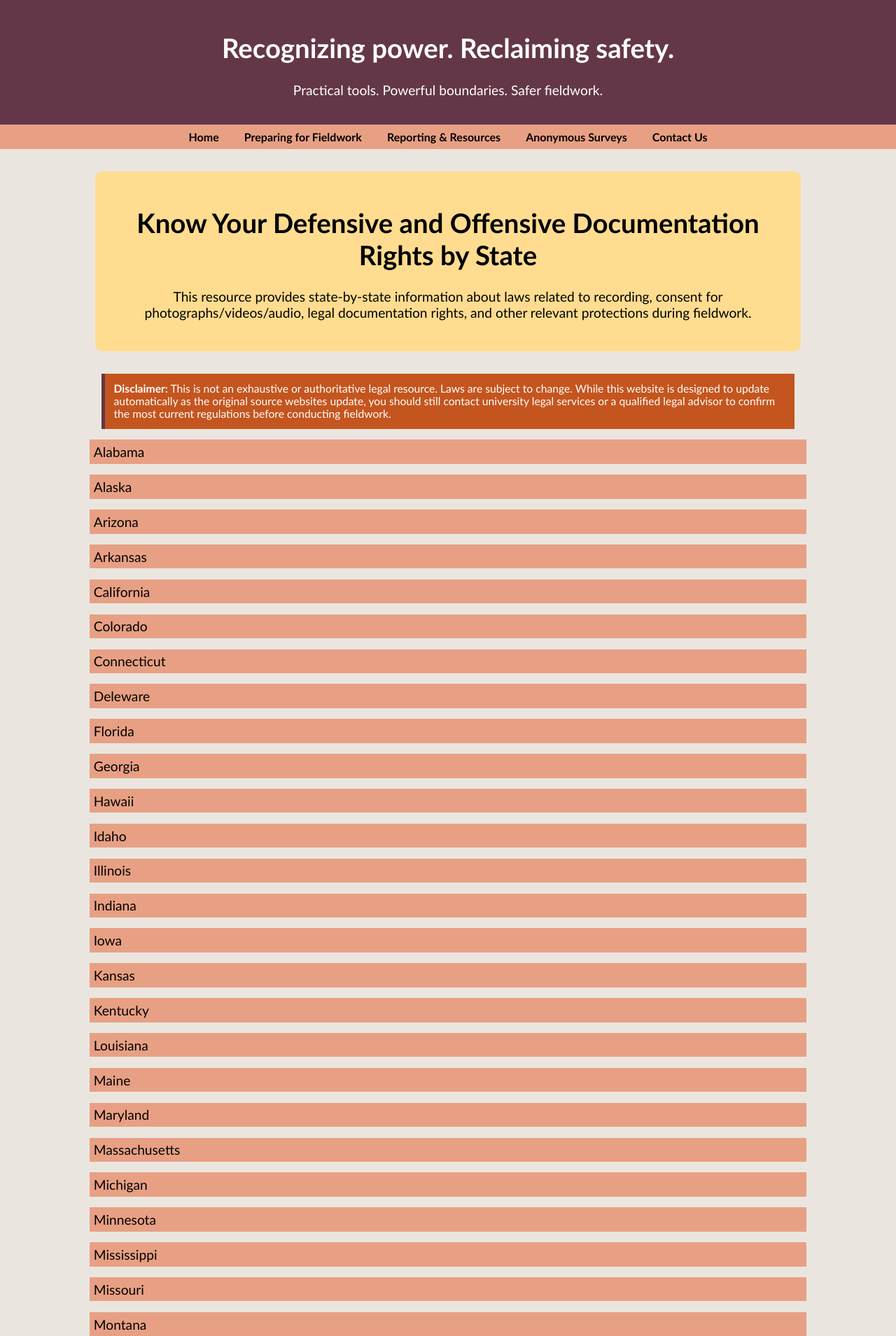
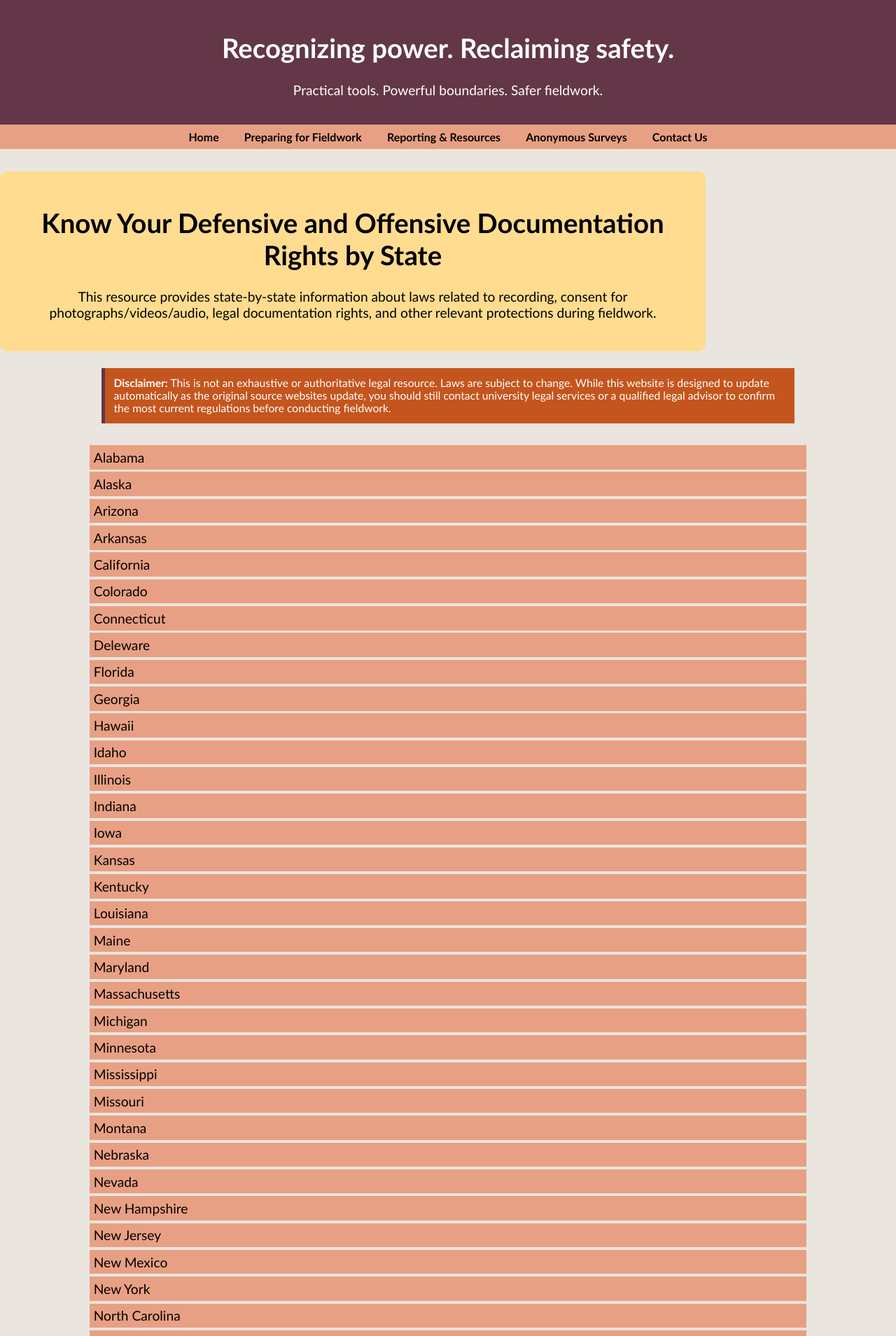
Before and after one commit to AnthroSafetyWarrior/GoldenTrowelProject, a Jekyll site: the page built from _pages/statelaw.html, in a window 1280 px wide. Shown: the top 1909 px of the page at 70% size. Built offline with Jekyll 4.4.1, drawn with Linux system fonts in a browser that asks for light colours.

Commit message:
updating state

```diff
--- a/_layouts/default.html
+++ b/_layouts/default.html
@@ -80,7 +80,8 @@
 .page-intro {
   background-color: #ffdc8f;
   padding: 1.5em;
-  margin: 2em auto;
+  margin-top: 2em;
+  margin-bottom: 1.5em;
   max-width: 75%;
   text-align: center;
   border-radius: 10px;
--- a/_pages/statelaw.html
+++ b/_pages/statelaw.html
@@ -10,7 +10,7 @@
   color: black;
   cursor: pointer;
   padding: 0.3em;
-  margin-top: 0.8em;
+  margin-top: 0.2em;
   width: 80%;
   border: none;
   text-align: left;
@@ -73,7 +73,7 @@
   padding: 0.8em;
   width: 75%;
   border-left: 5px solid #633747ff;
-  margin-bottom: 1em;
+  margin-bottom: 2em;
   margin-left: auto;
   margin-right: auto;
 }
```
